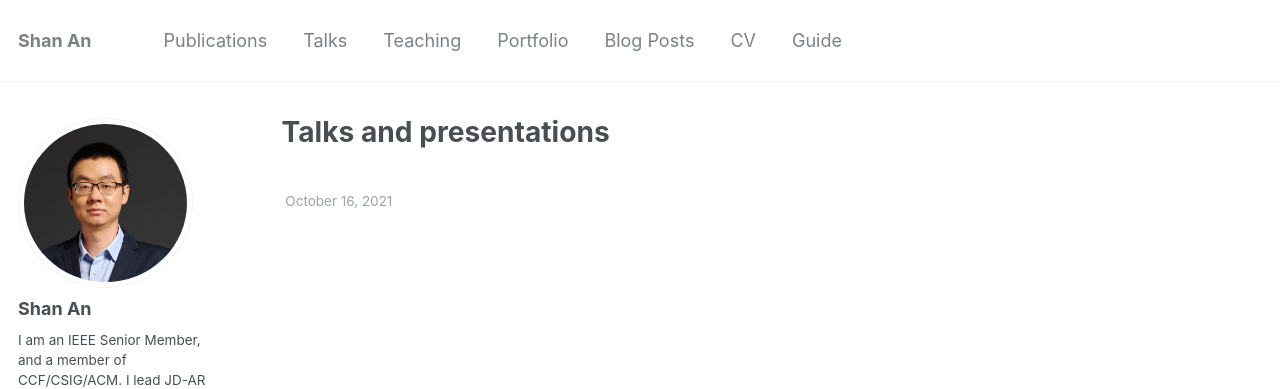
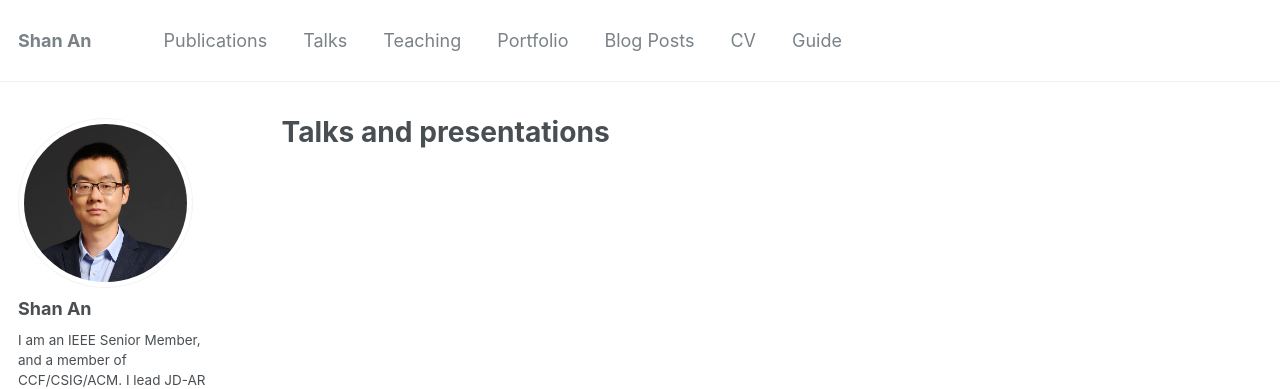
Before and after one commit to anshan-XR-ROB/anshan-XR-ROB.github.io, a Jekyll site: the page built from _pages/talks.html, in a window 1280 px wide and 951 px high. Shown: the top 389 px of the window. Built offline with Jekyll 4.4.1, drawn with Linux system fonts in a browser that asks for light colours; some web fonts are replaced.

Commit message:
Update archive-single-talk.html

```diff
--- a/_includes/archive-single-talk.html
+++ b/_includes/archive-single-talk.html
@@ -25,17 +25,9 @@
           alt="">
       </div>
     {% endif %}
-    <h2 class="archive__item-title" itemprop="headline">
-      {% if post.link %}
-        <a href="{{ post.link }}">{{ title }}</a> <a href="{{ base_path }}{{ post.url }}" rel="permalink"><i class="fa fa-link" aria-hidden="true" title="permalink"></i><span class="sr-only">Permalink</span></a>
-      {% else %}
-        <a href="{{ base_path }}{{ post.url }}" rel="permalink">{{ title }}</a>
-      {% endif %}
-    </h2>
     {% if post.read_time %}
       <p class="page__meta"><i class="fa fa-clock-o" aria-hidden="true"></i> {% include read-time.html %}</p>
     {% endif %}
-    {% if post.date %}<p class="page__meta"><i class="fa fa-clock-o" aria-hidden="true"></i> {{ post.date | date: '%B %d, %Y' }}</p>{% endif %}
     {% if post.venue %}<p class="archive__item-excerpt" itemprop="description">{{post.type}}, {{ post.venue }},  {{post.location}} {% endif %}
     {% if post.excerpt %}<p class="archive__item-excerpt" itemprop="description">{{ post.excerpt | markdownify }}</p>{% endif %}
   </article>
```
